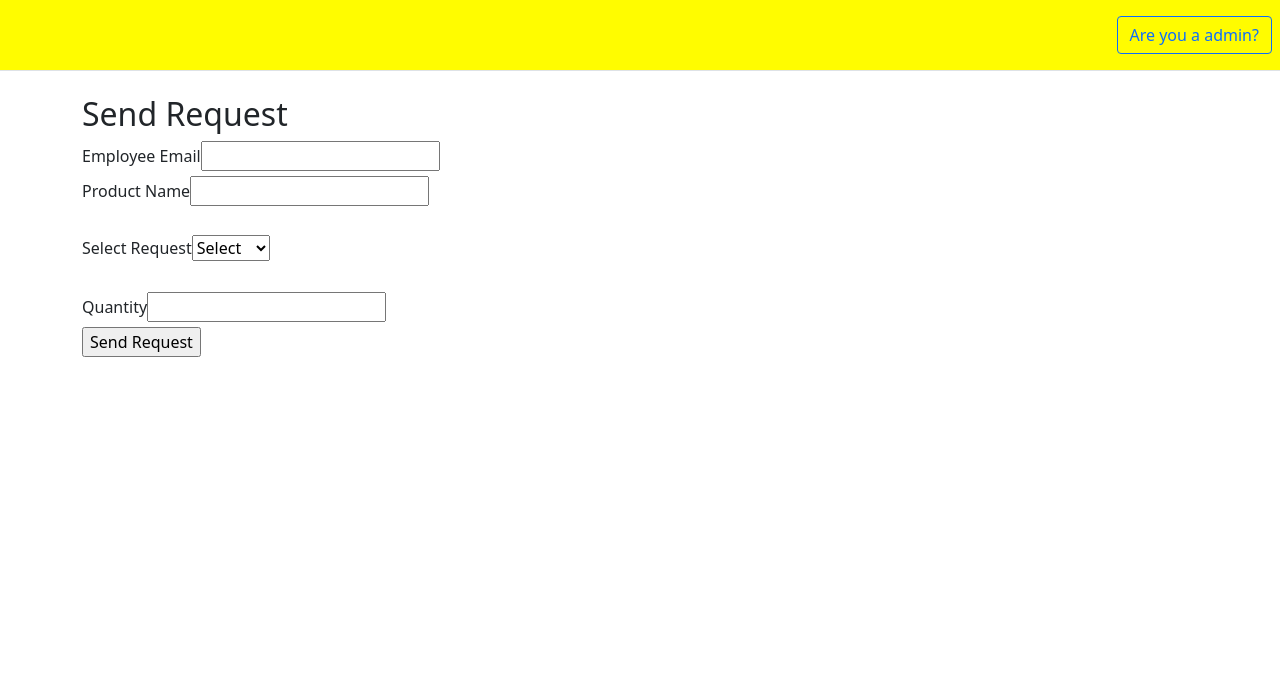
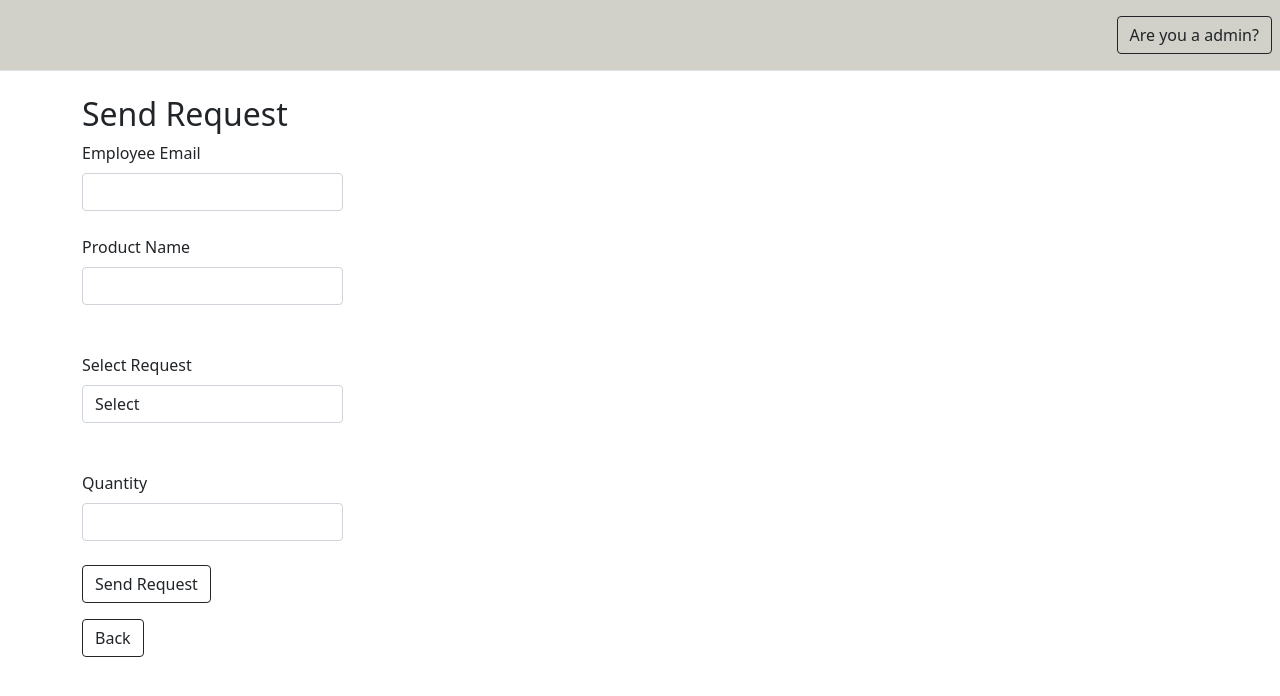
Before and after one commit to GroupInfo11/Capstone-Project, an Angular app in the folder Grocery-Store/Front-end/: page /emp-sendRequest in a window 1280 px wide. Shown: the top 696 px of the page. Built offline with nearby package versions, Linux system fonts and the light colour scheme.

Commit message:
styling employee features

```diff
--- a/Grocery-Store/Front-end/src/app/app-nav/app-nav.component.css
+++ b/Grocery-Store/Front-end/src/app/app-nav/app-nav.component.css
@@ -1,4 +1,4 @@
 
   header {
-    background-color: #fffc00;
+    background-color: #d1d1ca;
   }
--- a/Grocery-Store/Front-end/src/app/app-nav/app-nav.component.html
+++ b/Grocery-Store/Front-end/src/app/app-nav/app-nav.component.html
@@ -86,7 +86,7 @@
       </ul>
 
       <div *ngIf="!adminLoginStatus">
-        <a routerLink="admin-login" class="btn btn-outline-primary me-2"
+        <a routerLink="admin-login" class="btn btn-outline-dark me-2"
           >Are you a admin?</a
         >
       </div>
--- a/Grocery-Store/Front-end/src/app/emp-profile-edit/emp-profile-edit.component.html
+++ b/Grocery-Store/Front-end/src/app/emp-profile-edit/emp-profile-edit.component.html
@@ -1,13 +1,20 @@
 
-<form [formGroup]="empRef" (ngSubmit)="changePassword()">
-    <label>Employee Email</label>
-    <input type="text" formControlName="email"><br/>
-    <label>Old Password</label>
-    <input type="password" formControlName="pass"><br/>
-    <label>New Password</label>
-    <input type="password" formControlName="passNew"> <br />
-    <input type="submit" value="Submit"/>
-    <br/>
-</form>
-
-{{msg}}
+<div class="container">
+    <div class="row">
+        <div class="col-3">
+            <form [formGroup]="empRef" class="form-group"(ngSubmit)="changePassword()">
+                <label>Employee Email</label>
+                <input type="text" class="form-control" formControlName="email"><br/>
+                <label>Old Password</label>
+                <input type="password" class="form-control" formControlName="pass"><br/>
+                <label>New Password</label>
+                <input type="password" class="form-control" formControlName="passNew"> <br />
+                <input type="submit" class="btn btn-outline-secondary" value="Submit"/>
+                <br/>
+            </form>
+        </div>
+    </div>
+    <div>
+        <span class="text-warning">{{msg}}</span>
+    </div>
+</div>
--- a/Grocery-Store/Front-end/src/app/emp-sendrequest/emp-sendrequest.component.html
+++ b/Grocery-Store/Front-end/src/app/emp-sendrequest/emp-sendrequest.component.html
@@ -1,24 +1,31 @@
 
-<div class="container">
+<div class="container container-request">
     <h2>Send Request</h2>
-    <form [formGroup]="requestRef" (ngSubmit)="sendRequest()">
+    <div class="row">
+        <div class="col-3">
+            <form  class="form-group"[formGroup]="requestRef" (ngSubmit)="sendRequest()">
                 <label>Employee Email</label>
-        <input type="text" formControlName="empEmail"/><br/>
+                <input class="form-control" type="text" formControlName="empEmail"/><br/>
                 <label>Product Name</label>
-        <input type="text" formControlName="productName"/><br/>
+                <input class="form-control" type="text" formControlName="productName"/><br/>
                <br />
                <label>Select Request</label>
-        <select formControlName="operation">
+                <select class="form-control" id="exampleFormControlSelect1" formControlName="operation">
                     <option [ngValue]="null" disabled>Select</option>
                     <option *ngFor="let task of tasks" [ngValue]="task.name">{{task.name}}</option>
                   </select>
                   <br />
                   <br />
                   <label>Quantity</label>
-          <input type="text" formControlName="qty"/><br/>
-        <input type="submit" value="Send Request"/>
+                  <input class="form-control" type="text" formControlName="qty"/><br/>
+                  <input type="submit" class="btn btn-outline-dark mr-3" value="Send Request"/>
+
             </form>
+            <input type="submit" class="btn btn-outline-dark" value="Back" (click)="back()"/>
         </div>
-<div>
-    {{msg}}
+        <div class="col-6 text-center mt-5 ">
+            <span class="text-warning d-flex justify-content-center h2">{{msg}}</span>
         </div>
+    </div>
+
+</div>
--- a/Grocery-Store/Front-end/src/app/emp-sendrequest/emp-sendrequest.component.ts
+++ b/Grocery-Store/Front-end/src/app/emp-sendrequest/emp-sendrequest.component.ts
@@ -1,6 +1,7 @@
 import { Component, OnInit } from '@angular/core';
 import { FormControl, FormGroup } from '@angular/forms';
 import { EmpRequestService} from '../services/emp-request.service';
+import { ActivatedRoute, Router } from '@angular/router';
 
 @Component({
   selector: 'app-emp-sendrequest',
@@ -24,7 +25,9 @@ export class EmpSendrequestComponent implements OnInit {
     qty: new FormControl()
   });
 
-  constructor(public empRequestSer: EmpRequestService) { }
+  constructor(public empRequestSer: EmpRequestService,
+    public activatedRoute:ActivatedRoute,
+    public router:Router) { }
 
   ngOnInit(): void {
   }
@@ -39,4 +42,8 @@ export class EmpSendrequestComponent implements OnInit {
       this.requestRef.reset();
   }
 
+  back(){
+    this.router.navigate(["EmployeePanel/:uname"]);
+  }
+
 }
--- a/Grocery-Store/Front-end/src/app/emp-unlock-user/emp-unlock-user.component.html
+++ b/Grocery-Store/Front-end/src/app/emp-unlock-user/emp-unlock-user.component.html
@@ -1,7 +1,9 @@
-<div>
+<div class="container">
+    <div class="row d-flex flex-column">
+        <div class="col-6">
             <h2>View Tickets</h2>
             <!--table to populate all user cart and button to update-->
-    <table border="1">
+            <table class="table">
                 <tr>
                     <th>first name</th>
                     <th>last name</th>
@@ -9,30 +11,39 @@
                     <th>lock Status</th>
                     <th>Details</th>
                 </tr>
-        <tr *ngFor="let status of ticket" >
+                <tr *ngFor="let status of ticket">
                     <td>{{status.fName}}</td>
                     <td>{{status.lName}}</td>
                     <td>{{status.email}}</td>
                     <td>{{status.lockStatus}}</td>
                     <td>{{status.ticket}}</td>
-            <td><input type="button" value="Update" (click)="requestUnlock(status.email,status.lockStatus)"></td>
+                    <td><input type="button" class="btn btn-outline-secondary" value="Update"
+                            (click)="requestUnlock(status.email,status.lockStatus)"></td>
                 </tr>
             </table>
-
-    <div *ngIf="flag">
-        <form [formGroup]="unlockRef" (ngSubmit)="unlockStatus()">
+        </div>
+        <div class="col-6">
+            <div *ngIf="flag" class="container">
+                <form [formGroup]="unlockRef" (ngSubmit)="unlockStatus()" class='form-group'>
                     <label>customerEmail</label>
-            <input type="text" formControlName="email" [(ngModel)]="email" name="email" readonly/><br/>
+                    <input type="text" formControlName="email" class='form-control' [(ngModel)]="email" name="email"
+                        readonly /><br />
                     <label>Order Status</label>
-            <select formControlName="operation">
+                    <select formControlName="operation" class='form-control'>
                         <option [ngValue]="null" disabled>Select</option>
                         <option *ngFor="let task of tasks" [ngValue]="task.name">{{task.name}}</option>
                     </select>
+                    <br />
+                    <input type="submit" value="Update Unlock Decision" class="btn btn-outline-secondary" />
+                    <br />
                     <br/>
-            <input type="submit" value="Update Unlock Decision"/>
-            <br/>
-            <input type="reset" value="reset"/>
+
                 </form>
             </div>
             <span style="color:red">{{updateMsg}}</span>
         </div>
+    </div>
+
+
+
+</div>
--- a/Grocery-Store/Front-end/src/app/emp-update-order/emp-update-order.component.html
+++ b/Grocery-Store/Front-end/src/app/emp-update-order/emp-update-order.component.html
@@ -1,34 +1,43 @@
-<div>
+<div class="container">
+    <div class="row d-flex flex-column">
+        <div class="col-6">
             <h2>Update Order Status</h2>
             <!--table to populate all user cart and button to update-->
-    <table border="1">
+            <table class="table">
                 <tr>
-            <th>Order Id</th>
-            <th>Customer Email</th>
-            <th>Order Status</th>
+                    <th scope="col">Order Id</th>
+                    <th scope="col">Customer Email</th>
+                    <th scope="col">Order Status</th>
                 </tr>
-        <tr *ngFor="let order of orders" >
+                <tr *ngFor="let order of orders">
                     <td>{{order.orderID}}</td>
                     <td>{{order.email}}</td>
                     <td>{{order.orderStatus}}</td>
-            <td><input type="button" value="Update" (click)="updateStatus(order.email,order.orderStatus)"></td>
+                    <td><input type="button" value="Update" class="btn btn-outline-primary" (click)="updateStatus(order.email,order.orderStatus)"></td>
                 </tr>
             </table>
+        </div>
+        <div class="col-6">
 
-    <div *ngIf="flag">
-        <form [formGroup]="orderRef" (ngSubmit)="nowUpdateOrderStatus()">
+    <div *ngIf="flag" class='container'>
+        <form [formGroup]="orderRef" class="form-group" (ngSubmit)="nowUpdateOrderStatus()">
             <label>customerEmail</label>
-            <input type="text" formControlName="email" [(ngModel)]="email" name="email" readonly/><br/>
+            <input type="text" class="form-control" formControlName="email" [(ngModel)]="email" name="email"
+                readonly /><br />
             <label>Order Status</label>
-            <select formControlName="operation">
+            <select formControlName="operation" class="form-control">
                 <option [ngValue]="null" disabled>Select</option>
                 <option *ngFor="let task of tasks" [ngValue]="task.name">{{task.name}}</option>
             </select>
-             <br/>
-            <input type="submit" value="Update Order Status"/>
-            <br/>
-            <input type="reset" value="reset"/>
+            <br />
+            <input type="submit" class="btn btn-primary mb-3" value="Update Order Status" />
+            <br />
+            <input type="reset" class="btn btn-primary" value="reset" />
         </form>
     </div>
     <span style="color:red">{{updateMsg}}</span>
         </div>
+    </div>
+
+
+</div>
```
Lines whose indentation alone changed are shown as unchanged.
